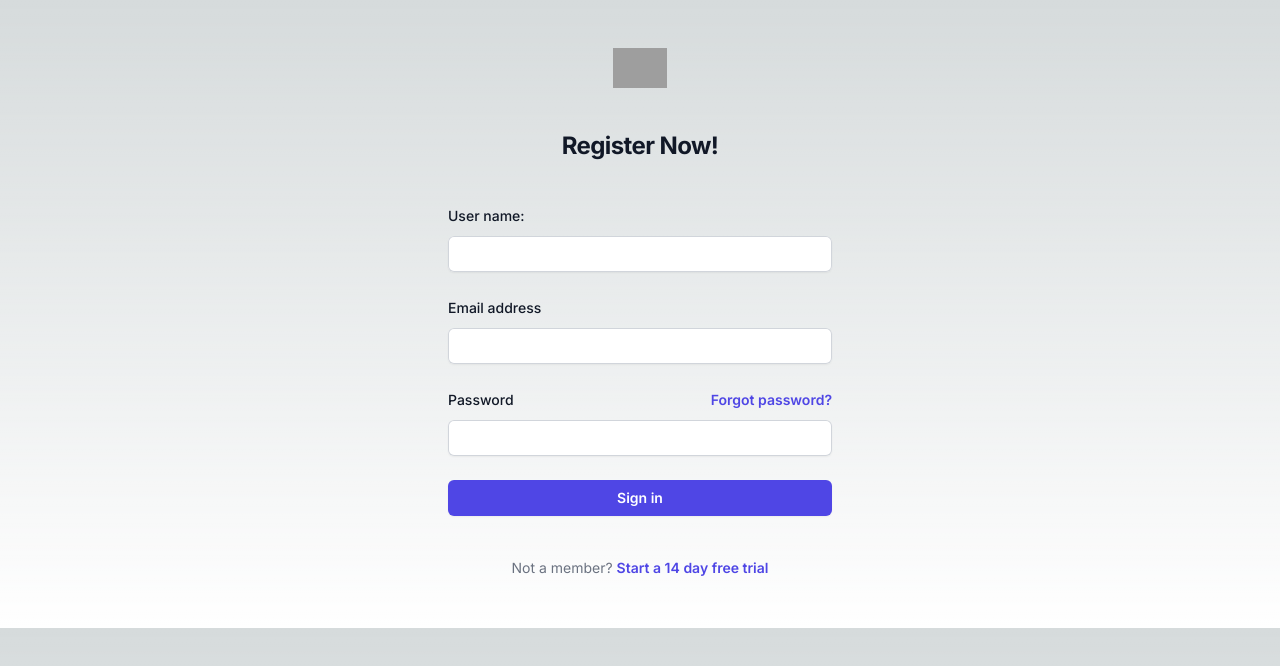
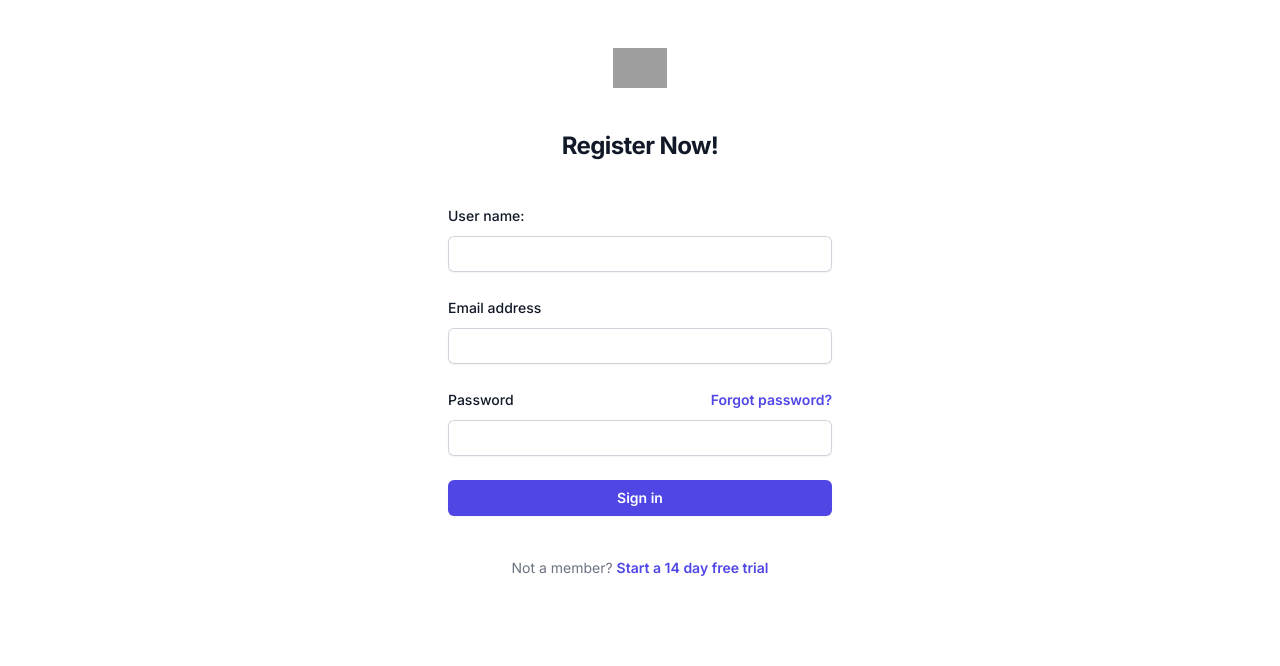
Before and after one commit to omarwahbi/hurryAppFront, a Next.js app: page /register in a window 1280 px wide. Shown: the top 666 px of the page. Built offline with nearby package versions, Linux system fonts and the light colour scheme; grey boxes are pictures that could not be loaded.

Commit message:
EDIT: global css

```diff
--- a/src/app/globals.css
+++ b/src/app/globals.css
@@ -2,11 +2,11 @@
 @tailwind components;
 @tailwind utilities;
 
-:root {
+/* :root {
   --foreground-rgb: 0, 0, 0;
   --background-start-rgb: 214, 219, 220;
   --background-end-rgb: 255, 255, 255;
-}
+} */
 
 /* @media (prefers-color-scheme: dark) {
   :root {
@@ -16,7 +16,7 @@
   }
 } */
 
-body {
+/* body {
   color: rgb(var(--foreground-rgb));
   background: linear-gradient(
       to bottom,
@@ -24,4 +24,4 @@ body {
       rgb(var(--background-end-rgb))
     )
     rgb(var(--background-start-rgb));
-}
+} */
```
